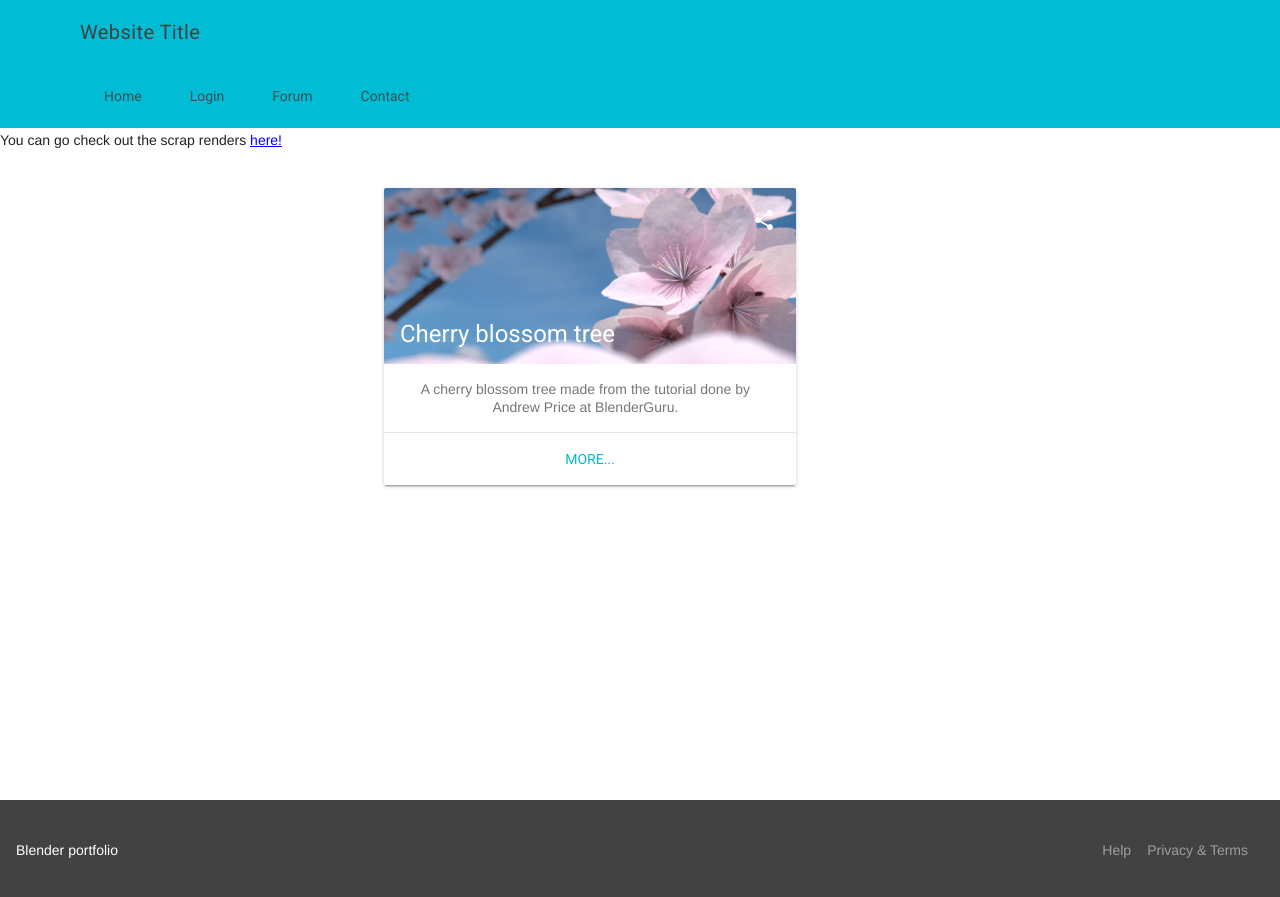
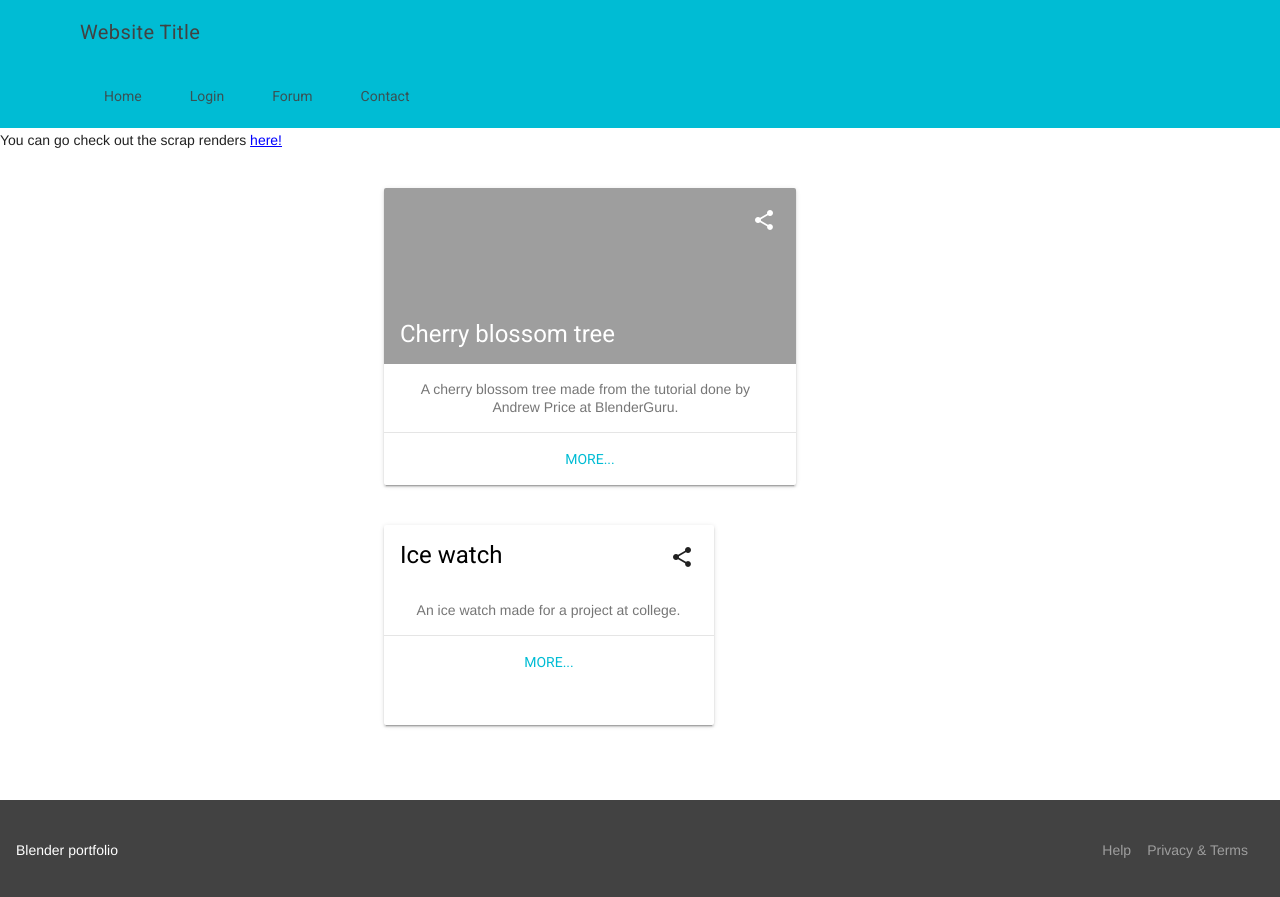
Before and after one commit to slothgamez/fireplex.github.io, a Jekyll site: the page index.html, which Jekyll copies as it is, in a window 1280 px wide. Shown: the top 897 px of the page. Built offline with Jekyll 4.4.1, drawn with Linux system fonts in a browser that asks for light colours; nearby versions of some CDN libraries; comment, search, counter and statistics services are not loaded.

Commit message:
Update index.html

```diff
--- a/index.html
+++ b/index.html
@@ -83,6 +83,17 @@
           .blossom-card-wide > .mdl-card__menu {
             color: #fff;
           }
+          .blossom-card-wide.mdl-card {
+            width: 412px;
+          }
+          .blossom-card-wide > .mdl-card__title {
+            color: #fff;
+            height: 176px;
+            background: url('https://fireplex.github.io/submmissions/ice-watch/ice_watch.png') center / cover;
+          }
+          .blossom-card-wide > .mdl-card__menu {
+            color: #fff;
+          }
           #div1 {
             position: inherit;
             right: -30%;
@@ -112,8 +123,27 @@
                 </button>
               </div>
             </div>
-          </div>
-          <br>
+          </div><br>
+          <br></bre><div id="div2">
+            <div class="ice-watch-card-wide mdl-card mdl-shadow--2dp" align="center" id="ice-watch">
+              <div class="mdl-card__title">
+                <h2 class="mdl-card__title-text">Ice watch</h2>
+              </div>
+              <div class="mdl-card__supporting-text">
+                An ice watch made for a project at college.
+              </div>
+              <div class="mdl-card__actions mdl-card--border">
+                <a class="mdl-button mdl-button--colored mdl-js-button mdl-js-ripple-effect" href="http://fireplex.github.io/submmissions/ice-watch/">
+                  More...
+                </a>
+              </div>
+              <div class="mdl-card__menu">
+                <button class="mdl-button mdl-button--icon mdl-js-button mdl-js-ripple-effect">
+                  <a href="http://www.google.com"></a><i class="material-icons">share</i></a>
+                </button>
+              </div>
+            </div>
+          </div><br>
         </main>
           <footer class="mdl-mini-footer">
             <div class="mdl-mini-footer__left-section">
```
